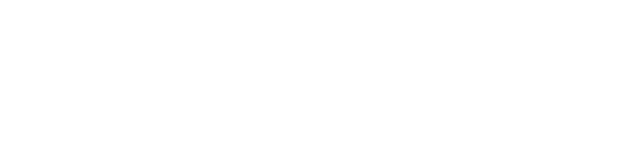
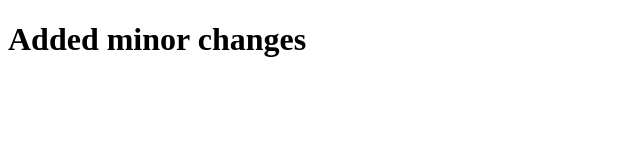
Before and after one commit to devKirkCartano/release, a website: page index.html in a window 1280 px wide. Shown: the whole page, without its empty margins (0-640 px from the left). Drawn offline with Linux system fonts and the light colour scheme.

Commit message:
feat: added minor changes

```diff
--- a/index.html
+++ b/index.html
@@ -6,6 +6,8 @@
     <title>Document</title>
 </head>
 <body>
-
+    <h1>
+        Added minor changes
+    </h1>
 </body>
 </html>
```
